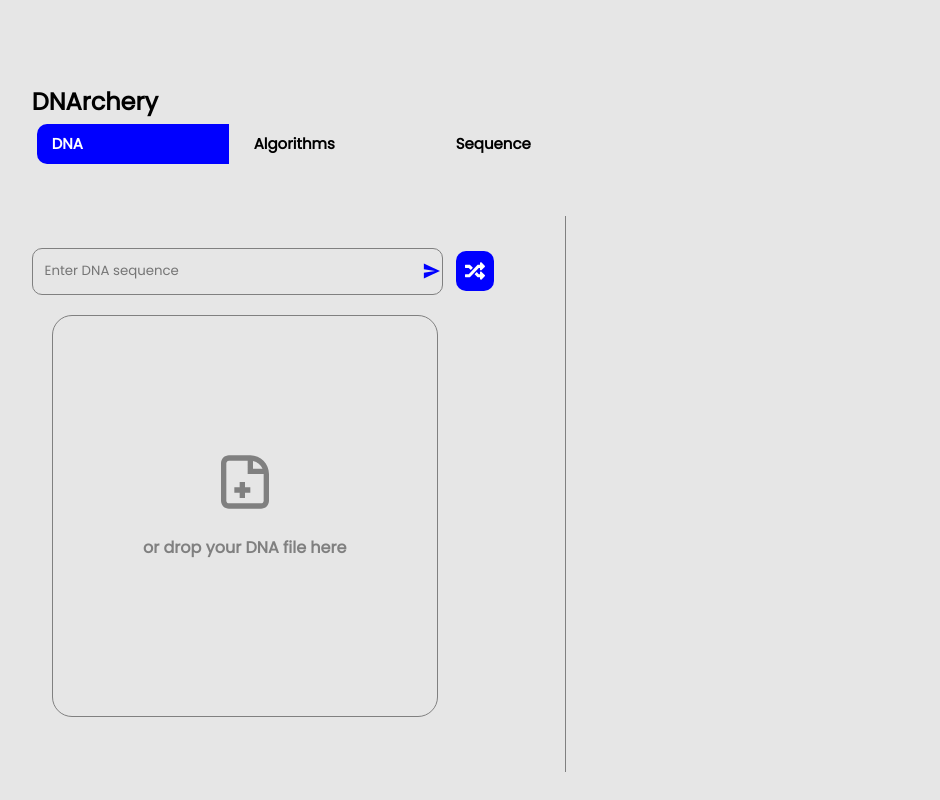
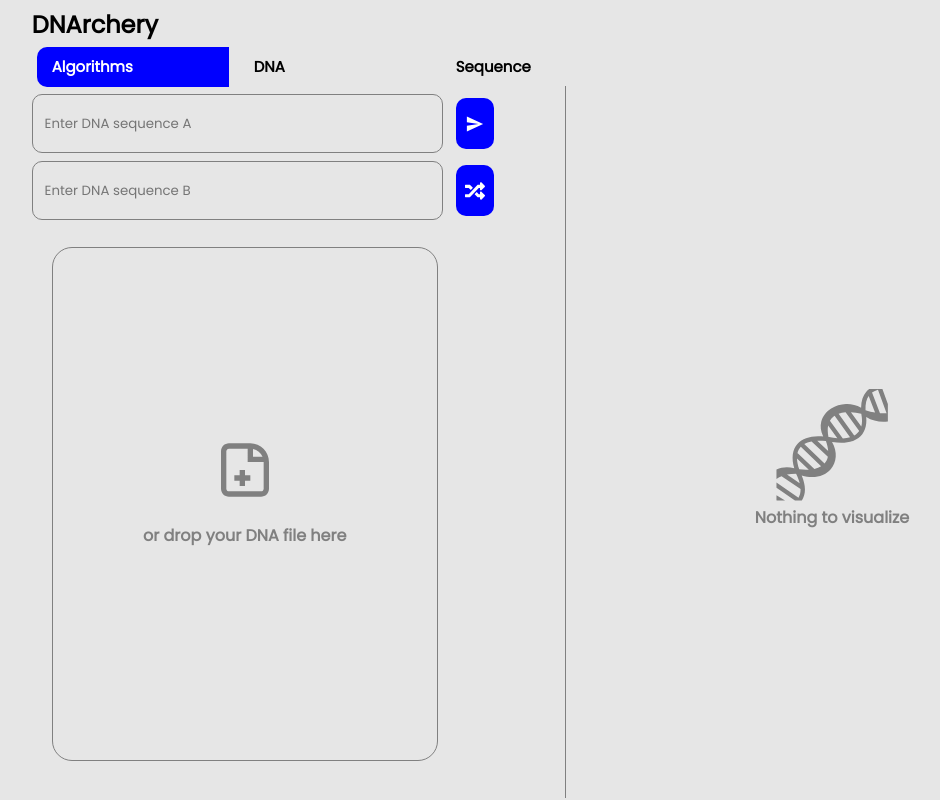
Before and after one commit to DNArchery/DNArchery, a React (Create React App) app in the folder ui/: page / in a window 1280 px wide. Shown: the whole page, without its empty margins (75-1015 px from the left). Built offline with nearby package versions, Linux system fonts and the light colour scheme.

Commit message:
Finished prototype UI

```diff
--- /dev/null
+++ b/package.json
@@ -0,0 +1,5 @@
+{
+  "dependencies": {
+    "svg64": "^2.0.0"
+  }
+}
--- a/ui/src/App.js
+++ b/ui/src/App.js
@@ -11,13 +11,13 @@ import './App.css';
 const screens = [
   {
     id: '1',
-    name: 'DNA',
-    component: <DNA />
+    name: 'Algorithms',
+    component: <Algorithms />
   },
   {
     id: '2',
-    name: 'Algorithms',
-    component: <Algorithms />
+    name: 'DNA',
+    component: <DNA />
   },
   {
     id: '3',
--- a/ui/src/components/AminoAcid/AminoAcid.js
+++ b/ui/src/components/AminoAcid/AminoAcid.js
@@ -8,8 +8,7 @@ const AminoAcidCells = ({ label }) => {
 
 const AminoAcid = ({ aminoAcid }) => {
     return (
-        <div style={{ flex: 1, display: 'flex', flexDirection: 'column' }}>
-            <div style={{ flex: 3 }} />
+        <div style={{ width: '80%', display: 'flex', flexDirection: 'column', marginTop: '50px' }}>
             <div className='amino-acid'>
                 {aminoAcid.map((item, index) => {
                     return <AminoAcidCells key={index} label={item} />
--- a/ui/src/components/Lorf/Lorf.js
+++ b/ui/src/components/Lorf/Lorf.js
@@ -2,8 +2,7 @@ import React from 'react'
 
 const Lorf = ({ lorf }) => {
     return (
-        <div style={{ flex: 1, display: 'flex', flexDirection: 'column' }}>
-            <div style={{ flex: 3 }} />
+        <div style={{ width: '80%', display: 'flex', flexDirection: 'column' }}>
             <b>Lorf (Longest Open Reading Frame)</b><br/>
                 <div className="lorf">
                     {lorf}
--- a/ui/src/components/Protein/Protein.js
+++ b/ui/src/components/Protein/Protein.js
@@ -2,11 +2,10 @@ import React from 'react'
 
 const Protein = ({ protein }) => {
     return (
-        <div style={{ flex: 1, display: 'flex', flexDirection: 'column' }}>
-            <div style={{ flex: 3 }} />
-            <b>Protein</b><br/>
-                <div className="protein">
-                    {protein}
+        <div style={{ width: '80%', display: 'flex', flexDirection: 'column' }}>
+            <h4>Protein</h4>
+            <div className="protein">
+                {protein}
             </div>
         </div>
     )
--- a/ui/src/screens/DNA.css
+++ b/ui/src/screens/DNA.css
@@ -3,6 +3,15 @@
     justify-content: center;
     align-items: center;
     flex-direction: column;
+    align-self: flex-end;
+    flex: 5;
+    height: 85vh;
+    overflow: auto;
+    scrollbar-width: none;
+}
+
+.content .output::-webkit-scrollbar {
+    display: none;
 }
 
 .output .amino-acid {
@@ -12,13 +21,8 @@
     flex-direction: row;
     overflow: auto;
     max-height: 40vh;
-    flex-wrap: wrap;
-    -ms-overflow-style: none;
 }
 
-.amino-acid::-webkit-scrollbar {
-    display: none;
-}
 
 .output .card {
     background-color: #cccccc;
@@ -50,7 +54,7 @@
 .lorf {
     border-radius: 10px;
     border: 1px solid grey;
-    padding: 10px;
+    padding: 5px;
     margin-left: 10px;
     margin-bottom: 5px;
     overflow: auto;
@@ -61,9 +65,9 @@
 .protein {
     border-radius: 10px;
     border: 1px solid grey;
-    padding: 10px;
+    padding: 5px;
     margin-left: 10px;
-    margin-bottom: 5px;
+    margin-bottom: 20px;
     overflow: auto;
     max-width: 50vw;
 }
--- a/ui/src/screens/DNA.js
+++ b/ui/src/screens/DNA.js
@@ -1,19 +1,22 @@
 import * as React from 'react'
 import Input from '../components/Input/Input';
 import './DNA.css';
+import svg64 from 'svg64'
 import AminoAcid from '../components/AminoAcid/AminoAcid';
 import Codon from '../components/Codon/Codon';
 import Lorf from '../components/Lorf/Lorf';
 import Protein from '../components/Protein/Protein';
+import PlaceHolder from '../components/PlaceHolder/PlaceHolder';
 
 const DNA = (props) => {
 
     const { state, onChange } = props;
     const [aminoAcid, setAminoAcid] = React.useState(state.aminoAcid || [])
     const [codon, setCodon] = React.useState(state.codon || [])
-    const [lorf, setLorf] = React.useState(state.lorf|| [])
-    const [protein, setProtein] = React.useState(state.protein|| [])
-    const [svg, setSVG] = React.useState(state.svg|| [])
+    const [lorf, setLorf] = React.useState(state.lorf || [])
+    const [protein, setProtein] = React.useState(state.protein || [])
+    const [svg, setSVG] = React.useState(state.svg || [])
+    const [active, setActive] = React.useState(false)
 
     React.useEffect(() => {
         onChange({ aminoAcid });
@@ -39,7 +42,7 @@ const DNA = (props) => {
             body: JSON.stringify({
                 sequence: query
             })
-            })
+        })
             .then(response => {
                 return response.json()
             })
@@ -54,7 +57,7 @@ const DNA = (props) => {
             body: JSON.stringify({
                 sequence: query
             })
-            })
+        })
             .then(response => {
                 return response.json()
             })
@@ -69,7 +72,7 @@ const DNA = (props) => {
             body: JSON.stringify({
                 dna: query
             })
-            })
+        })
             .then(response => {
                 return response.json()
             })
@@ -84,7 +87,7 @@ const DNA = (props) => {
             body: JSON.stringify({
                 dna: query
             })
-            })
+        })
             .then(response => {
                 return response.text()
             })
@@ -95,13 +98,21 @@ const DNA = (props) => {
     return <div style={{ flex: 1, display: 'flex' }}>
         <div style={{ flex: 1 }} />
         <Input onSubmit={query => submit(query)} />
-        <div className='output'>
-            <div dangerouslySetInnerHTML={{ __html: svg}} />
+        {protein.length > 0 ? <div className='output'>
+            <div dangerouslySetInnerHTML={{ __html: svg }} />
             {protein.length > 0 ? <Protein protein={protein} /> : null}
-            {lorf.length > 0 ? <Lorf lorf={lorf} /> : null}
+            {/* <h4 style={{
+                color: 'blue',
+                marginTop: '20px'
+            }}>VIEW MORE</h4> */}
+            {/* {lorf.length > 0 ? <Lorf lorf={lorf} /> : null} */}
+            {/* {aminoAcid.length > 0 ? <AminoAcid aminoAcid={aminoAcid} /> : null} */}
+            {/*
+
             {codon.length > 0 ? <Codon codon={codon} /> : null} <br/>
-            {aminoAcid.length > 0 ? <AminoAcid aminoAcid={aminoAcid} /> : null}
-        </div>
+            {aminoAcid.length > 0 ? <AminoAcid aminoAcid={aminoAcid} /> : null} */}
+        </div> : <div style={{ flex: 5, display: 'flex', justifyContent: 'center', alignItems: 'center' }} >
+            <PlaceHolder /></div>}
         <div style={{ flex: 1 }} />
     </div>
 }
```
